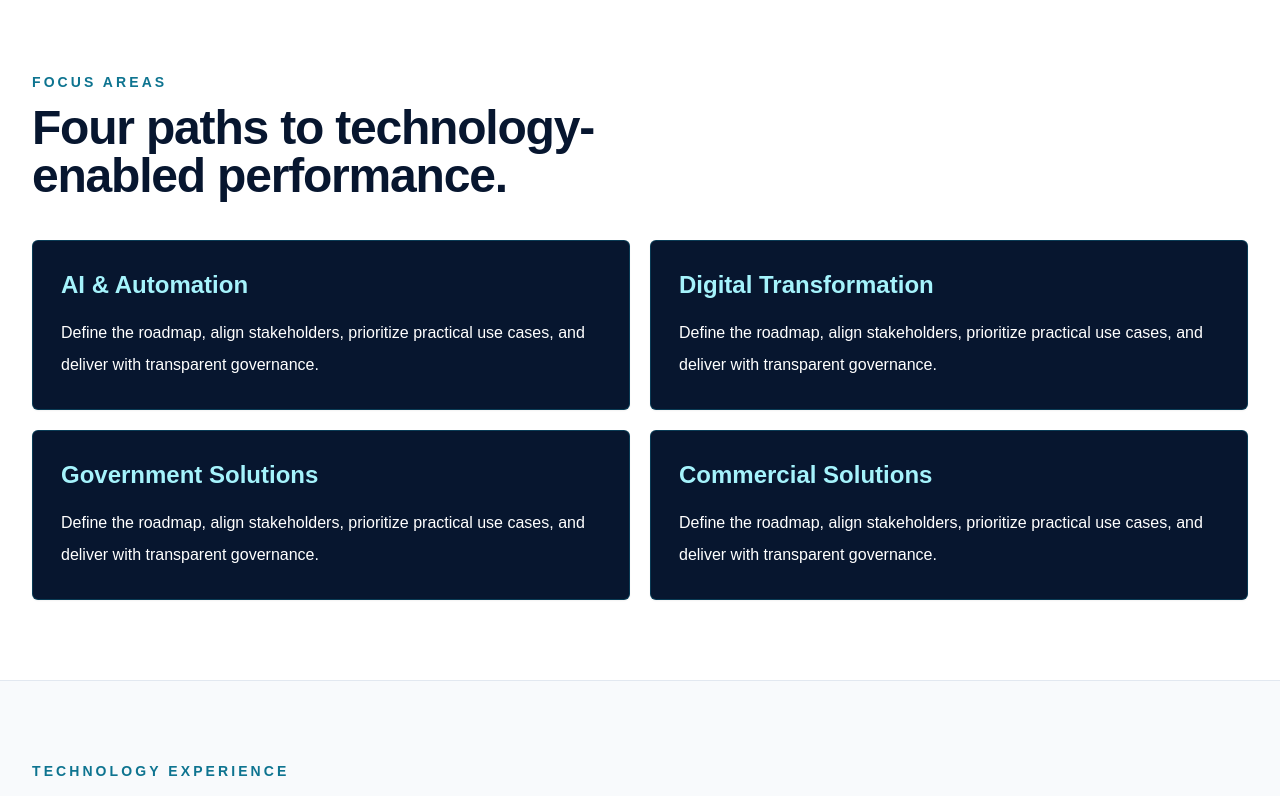
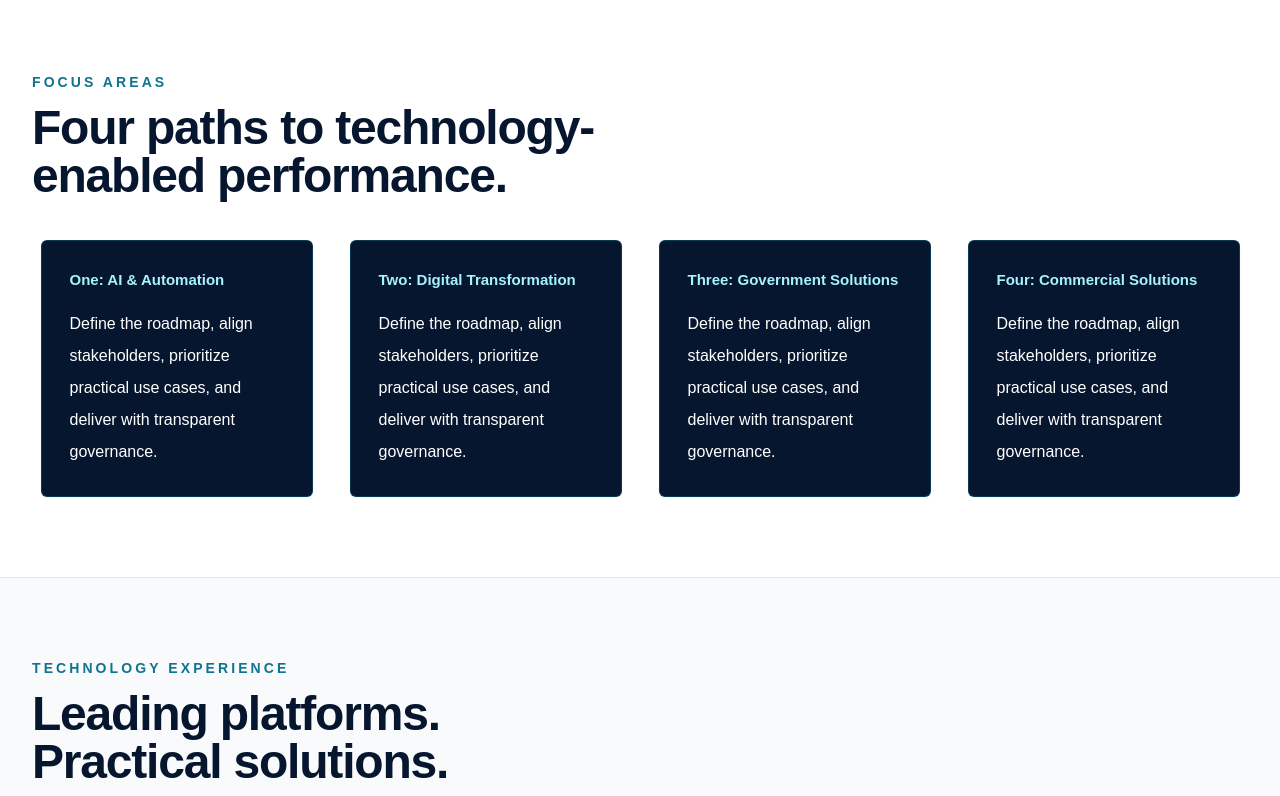
Before and after one commit to Space3434/365INO, a Next.js app: page /solutions in a window 1280 px wide. Shown: the part 493-1289 px from the top of the page. Built offline with nearby package versions, Linux system fonts and the light colour scheme.

Commit message:
Move worded labels to solution cards

```diff
--- a/app/solutions/page.tsx
+++ b/app/solutions/page.tsx
@@ -13,6 +13,8 @@ const solutions = [
   "Government Solutions",
   "Commercial Solutions"
 ];
+
+const solutionLabels = ["One", "Two", "Three", "Four"];
 
 const technologyPartners = [
   { name: "AWS", logo: "/partner-logos/aws.svg", width: 264, height: 170 },
@@ -62,10 +64,15 @@ export default function SolutionsPage() {
       <AnimatedSection className="bg-white py-20">
         <div className="container-pad">
           <SectionHeading eyebrow="Focus areas" title="Four paths to technology-enabled performance." />
-          <div className="mt-10 grid gap-5 md:grid-cols-2">
-            {solutions.map((solution) => (
-              <div key={solution} className="rounded-md border border-cyan-700/40 bg-navy p-7 shadow-sm">
-                <h2 className="text-2xl font-black text-cyan-200">{solution}</h2>
+          <div className="mt-10 grid justify-center gap-5 sm:grid-cols-2 lg:grid-cols-4">
+            {solutions.map((solution, index) => (
+              <div
+                key={solution}
+                className="min-h-56 w-full max-w-[17rem] justify-self-center rounded-md border border-cyan-700/40 bg-navy p-7 shadow-sm"
+              >
+                <h2 className="whitespace-nowrap text-[15px] font-black text-cyan-200">
+                  {solutionLabels[index]}: {solution}
+                </h2>
                 <p className="mt-4 leading-8 text-white">
                   Define the roadmap, align stakeholders, prioritize practical use cases, and deliver with
                   transparent governance.
--- a/components/timeline.tsx
+++ b/components/timeline.tsx
@@ -1,18 +1,11 @@
 import { processSteps } from "@/lib/content";
-
-const stepLabels = ["One", "Two", "Three", "Four"];
 
 export function Timeline() {
   return (
-    <div className="grid justify-center gap-4 sm:grid-cols-2 lg:grid-cols-4">
-      {processSteps.map((step, index) => (
-        <article
-          key={step.title}
-          className="min-h-56 w-full max-w-56 justify-self-center rounded-md border border-navy bg-navy p-6 shadow-sm"
-        >
-          <h3 className="whitespace-nowrap text-lg font-black text-white">
-            {stepLabels[index]}: {step.title}
-          </h3>
+    <div className="grid gap-4 lg:grid-cols-4">
+      {processSteps.map((step) => (
+        <article key={step.title} className="rounded-md border border-navy bg-navy p-6 shadow-sm">
+          <h3 className="text-xl font-black text-white">{step.title}</h3>
           <p className="mt-3 text-sm leading-7 text-slate-100">{step.description}</p>
         </article>
       ))}
```
